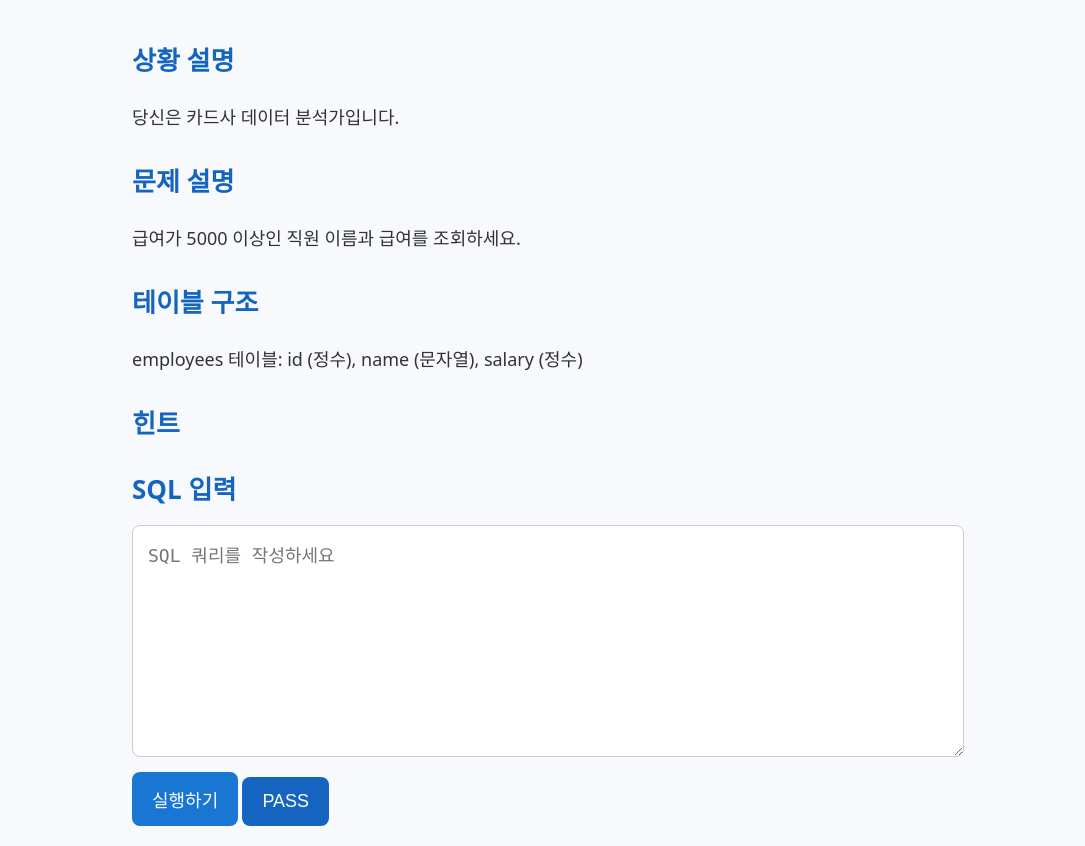
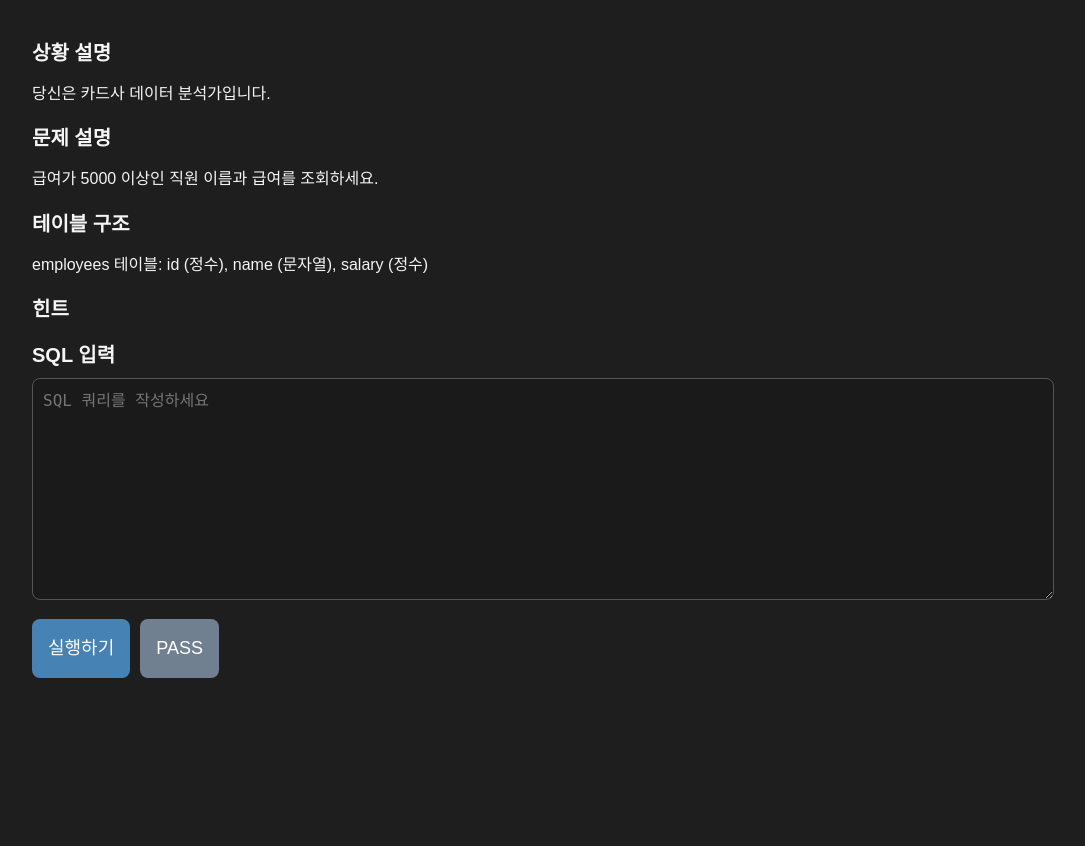
Before and after one commit to melonshoping/sql-quiz-starter, a Flask app: page /quiz/1 in a window 1280 px wide. Shown: the whole page, without its empty margins (108-1193 px from the left). After the commit the page ends 678 px from the top, so only its background shows below. Run offline with Flask 3, Linux system fonts and the light colour scheme.

Commit message:
Update quiz.html

```diff
--- a/templates/quiz.html
+++ b/templates/quiz.html
@@ -4,7 +4,7 @@
     <meta charset="UTF-8">
     <meta name="viewport" content="width=device-width, initial-scale=1.0">
     <title>SQL 퀴즈 {{ q }}</title>
-    <link rel="stylesheet" href="/static/style.css?v=1">
+    <link rel="stylesheet" href="/static/style_v2.css">
 </head>
 <body>
     <div class="container quiz-container">
@@ -64,7 +64,7 @@
         {% endif %}
 
         {% if correct %}
-            <div class="next-button-wrapper">
+        <div class="next-button-wrapper" style="text-align: center; margin-top: 20px;">
             <a href="/quiz/{{ q + 1 }}" class="btn-next">다음 문제로 ➡️</a>
         </div>
         {% endif %}
```
Lines whose indentation alone changed are shown as unchanged.
